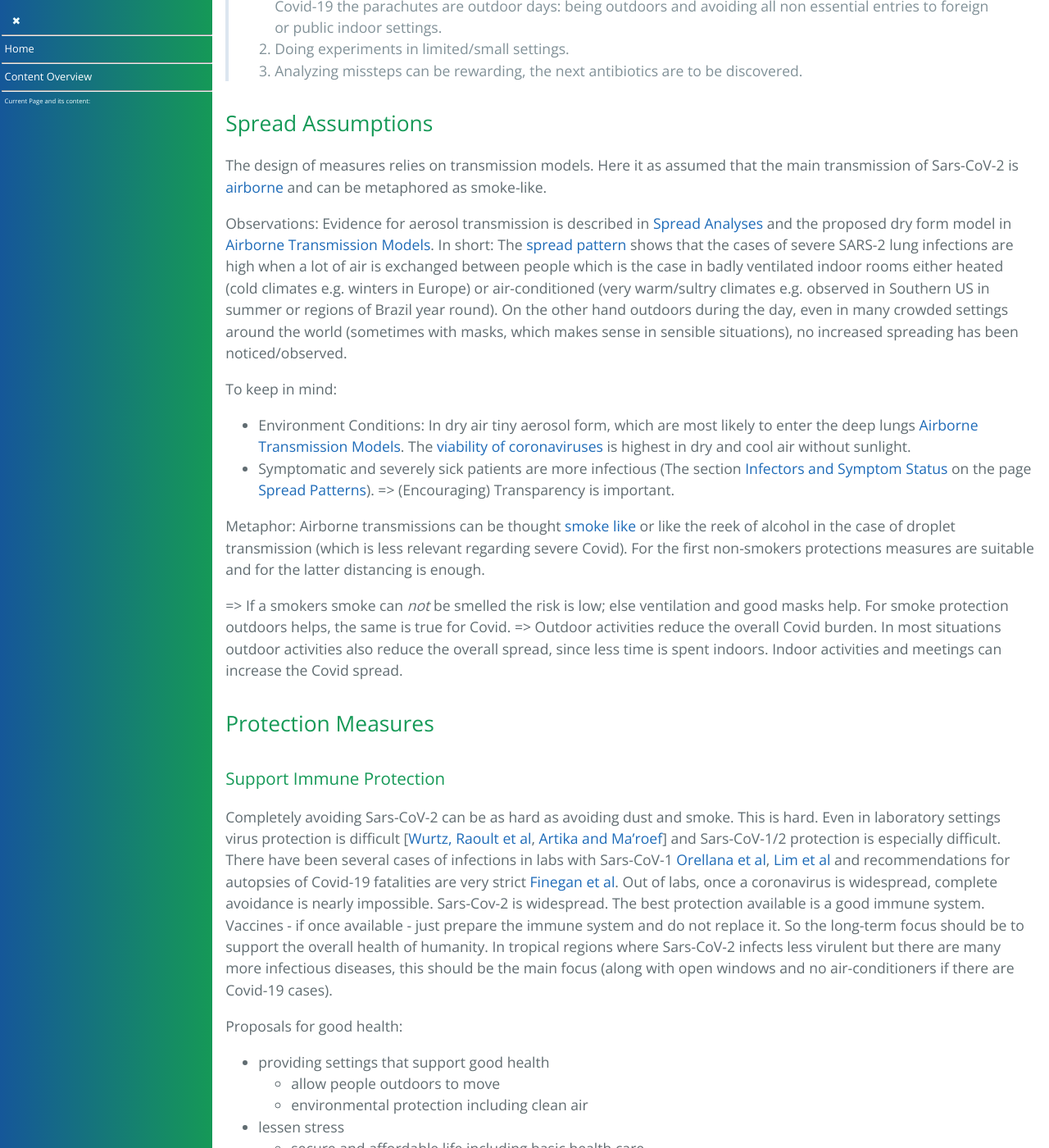
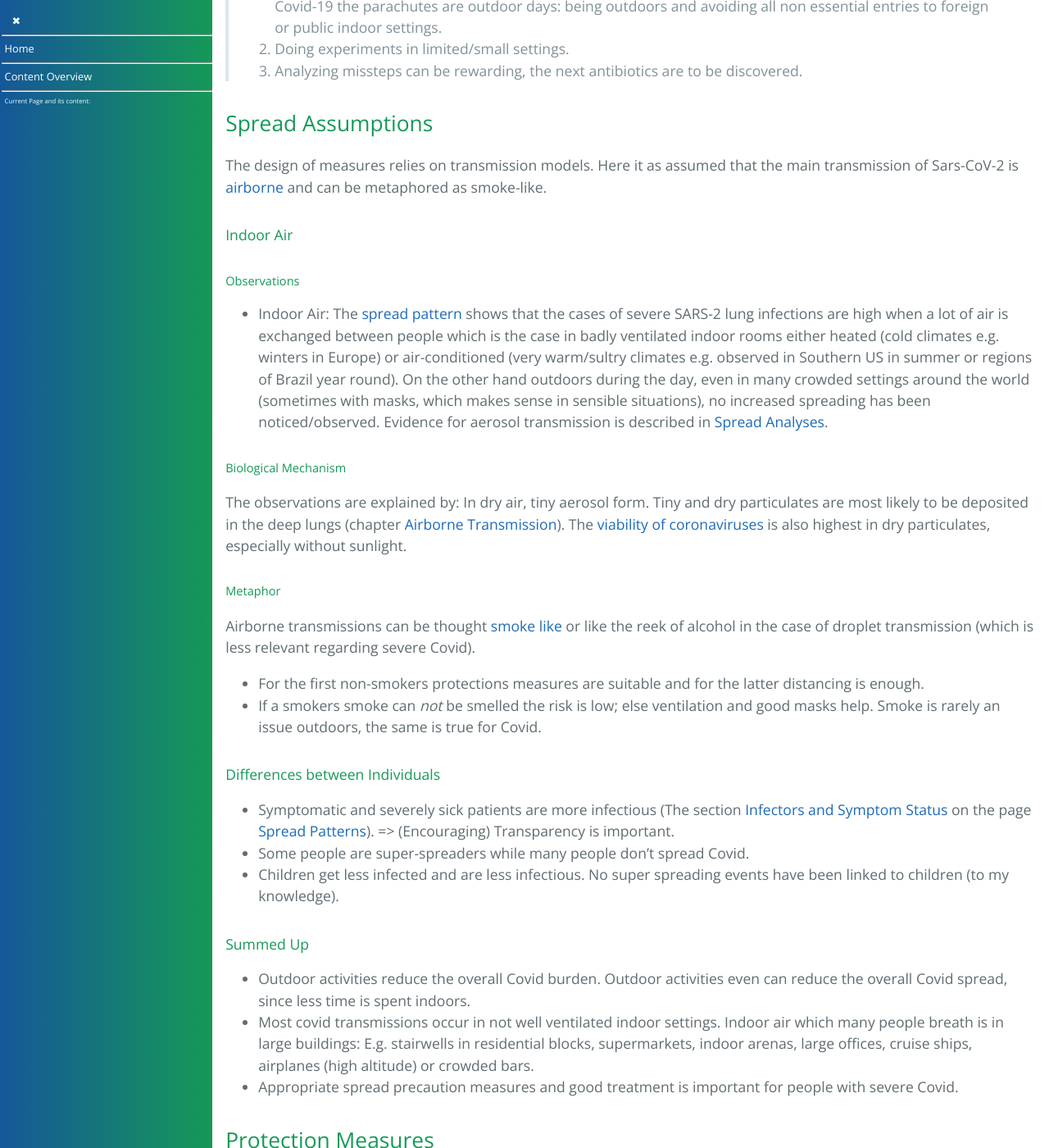
Before and after one commit to forestgrape/coronavirus, a Jekyll site: the page built from 7_social/controlling.md, in a window 1280 px wide and 1400 px high, scrolled down 1760 px. Shown: the whole window at 82% size. Built offline with Jekyll 4.4.1, drawn with Linux system fonts in a browser that asks for light colours; our own code applies the rules of GitHub Pages for plain Markdown files; some of the changed text lies outside the part shown.

Commit message:
clarifications and formulations

```diff
--- a/7_social/controlling.md
+++ b/7_social/controlling.md
@@ -55,23 +55,34 @@ This section extends and   [Public Advices and Suggestions](./index.md#public-ad
 ## Spread Assumptions
 The design of measures relies on transmission models. Here it as assumed that the main transmission of Sars-CoV-2 is [airborne](../5_epidemiological/transmission.md#recap-airborne-transmission) and can be metaphored as smoke-like.
 
-Observations:
-Evidence for aerosol transmission is described in [Spread Analyses](../5_epidemiological/spread_analyses.md) and the proposed dry form model in [Airborne Transmission Models](../5_epidemiological/transmission.md). In short: The [spread pattern](../5_epidemiological/spread_analyses.md) shows that the cases of severe SARS-2 lung infections are high when a lot of air is exchanged between people which is the case in badly ventilated indoor rooms either heated (cold climates e.g. winters in Europe) or air-conditioned (very warm/sultry climates e.g. observed in Southern US in summer or regions of Brazil year round). On the other hand outdoors during the day, even in many crowded settings around the world (sometimes with masks, which makes sense in sensible situations), no increased spreading has been noticed/observed.
+#### Indoor Air
+##### Observations
+* Indoor Air: The [spread pattern](../5_epidemiological/spread_analyses.md) shows that the cases of severe SARS-2 lung infections are high when a lot of air is exchanged between people which is the case in badly ventilated indoor rooms either heated (cold climates e.g. winters in Europe) or air-conditioned (very warm/sultry climates e.g. observed in Southern US in summer or regions of Brazil year round). On the other hand outdoors during the day, even in many crowded settings around the world (sometimes with masks, which makes sense in sensible situations), no increased spreading has been noticed/observed. Evidence for aerosol transmission is described in [Spread Analyses](../5_epidemiological/spread_analyses.md).
 
-To keep in mind:
-* Environment Conditions: In dry air tiny aerosol form, which are most likely to enter the deep lungs [Airborne Transmission Models](../5_epidemiological/transmission.md). The [viability of coronaviruses](../2_biological/virion_viability.md) is highest in dry and cool air without sunlight.
+##### Biological Mechanism
+The observations are explained by: In dry air, tiny aerosol form. Tiny and dry particulates are most likely to be deposited in the deep lungs (chapter [Airborne Transmission](../5_epidemiological/transmission.md)). The [viability of coronaviruses](../2_biological/virion_viability.md) is also highest in dry particulates, especially without sunlight.
+
+##### Metaphor
+Airborne transmissions can be thought [smoke like](../5_epidemiological/transmission.md#metaphor-and-measures) or like the reek of alcohol in the case of droplet transmission (which is less relevant regarding severe Covid).
+* For the first non-smokers protections measures are suitable and for the latter distancing is enough.
+* If a smokers smoke can *not* be smelled the risk is low; else ventilation and good masks help. Smoke is rarely an issue outdoors, the same is true for Covid.
+
+#### Differences between Individuals
 * Symptomatic and severely sick patients are more infectious (The section [Infectors and Symptom Status](../5_epidemiological/spread_analyses.md#infectors-and-symptom-status) on the page [Spread Patterns](../5_epidemiological/spread_analyses.md)). => (Encouraging) Transparency is important.
+* Some people are super-spreaders while many people don't spread Covid.
+* Children get less infected and are less infectious. No super spreading events have been linked to children (to my knowledge).
 
-Metaphor:
-Airborne transmissions can be thought [smoke like](../5_epidemiological/transmission.md#metaphor-and-measures) or like the reek of alcohol in the case of droplet transmission (which is less relevant regarding severe Covid). For the first non-smokers protections measures are suitable and for the latter distancing is enough.
 
-=> If a smokers smoke can *not* be smelled the risk is low; else ventilation and good masks help. For smoke protection outdoors helps, the same is true for Covid.
-=> Outdoor activities reduce the overall Covid burden. In most situations outdoor activities also reduce the overall spread, since less time is spent indoors. Indoor activities and meetings can increase the Covid spread.
+#### Summed Up
+* Outdoor activities reduce the overall Covid burden. Outdoor activities even can reduce the overall Covid spread, since less time is spent indoors.
+* Most covid transmissions occur in not well ventilated indoor settings. Indoor air which many people breath is in large buildings: E.g. stairwells in residential blocks, supermarkets, indoor arenas, large offices, cruise ships, airplanes (high altitude) or crowded bars.
+* Appropriate spread precaution measures and good treatment is important for people with severe Covid.
+
 
 
 ## Protection Measures
 ### Support Immune Protection
-Completely avoiding Sars-CoV-2 can be as hard as avoiding dust and smoke. This is hard. Even in laboratory settings virus protection is difficult [[Wurtz, Raoult et al](#raoult), [Artika and Ma'roef](#artika)] and  Sars-CoV-1/2 protection is especially difficult. There have been several cases of infections in labs with Sars-CoV-1 [Orellana et al](#orellana), [Lim et al](#lim) and recommendations for autopsies of Covid-19 fatalities are very strict [Finegan et al](#finegan). Out of labs, once a coronavirus is widespread, complete avoidance is nearly impossible. Sars-Cov-2 is widespread. The best protection available is a good immune system. Vaccines - if once available - just prepare the immune system and do not replace it. So the long-term focus should be to support the overall health of humanity. In tropical regions where Sars-CoV-2 infects less virulent but there are many more infectious diseases, this should be the main focus (along with open windows and no air-conditioners if there are Covid-19 cases).
+Completely avoiding Sars-CoV-2 can be as hard as avoiding dust and smoke. This is hard. Even in laboratory settings virus protection is difficult [[Wurtz, Raoult et al](#raoult), [Artika and Ma'roef](#artika)] and  Sars-CoV-1/2 protection is especially difficult. There have been several cases of infections in labs with Sars-CoV-1 [Orellana et al](#orellana), [Lim et al](#lim) and recommendations for autopsies of Covid-19 fatalities are very strict [Finegan et al](#finegan). Out of labs, once a coronavirus is widespread, complete avoidance is nearly impossible. Sars-Cov-2 is widespread. The best protection available is a good immune system. Vaccines - ~~if once available~~ available in 2021 - just prepare the immune system and do not replace it. So the long-term focus should be to support the overall health of humanity. In tropical regions where Sars-CoV-2 infects less virulent but there are many more infectious diseases overall health should be the main focus - alongside open windows and no air-conditioners if there are Covid-19 cases.
 
 Proposals for good health:
 * providing settings that support good health
@@ -92,7 +103,7 @@ To prevent droplet transmission outdoors or in very well ventilated situations a
 
 
 ### Ventilation
-Ventilation reduces the indoor airborne spread, since the virion density in [outdoor air](#outdoor-is-safer) is much lower than in indoor air. There should be limits on the CO2 concentration and the concentration should be continuously monitored.
+Ventilation reduces the indoor airborne spread, since the virion density in [outdoor air](#outdoor-is-safer) is much lower than in indoor air. In sensible locations limits on the CO2 concentration and continuous monitoring ensure good ventilation.
 
 * [Escombe et al](#escombe) show natural ventilation is a valid measure and that in the first few minutes of opening the windows a major part of air is exchanged ([escombe: Figure 1](#https://doi.org/10.1371/journal.pmed.0040068.g001)).
 * [Salathe et al](#salathe) simulate the airborne (aerosol) and droplet spread of influenza, based on observed contact patters of high school students. In the simulation, good ventilation is as effective as immunizing around half of the population. // in the paper vaccinate is used instead of immunize, however there's evidence vaccinating against influenza does not stop spreading.
@@ -119,6 +130,7 @@ The focus should be on monitoring cases both for disease progression and to figu
 Relaxed rules are important for the [health of the infected and the possibly infected](../3_medical/covid19.md#movement) and in many situations relaxed rules are more efficient in reducing the spread:
 
 #### Example Calculation of Spread
+
 * ##### Strict Instructions
   With strict quarantine measures, infection risk from known infected is more reduced but fewer people may do tests. Example: Out of 10 infected, 5 are known and 5 unknown/untested
   * the 5 known may infect on average 2 others (thus having a R value of 0.4)
@@ -146,11 +158,11 @@ Overall in the above scenario the relaxed instruction yield an overall lower spr
 * avoid indoor activities with heavy breathing/deep inhaling e.g. sport and singing/shouting
 
 #### Suggestions for Infected
-as for [Possibly Infected](#suggestions-for-possibly-infected) and additionally
+as for [Possibly Infected](#suggestions-for-possibly-infected) and additionally:
 * [High-filtration mask](../6_prevention_and_treatment/masks.md#high-filtration) in all indoor spaces/rooms where people to protect are. Including the own building (stairwell e.g. for laundry/going outside) and the flat e.g. when living in flat sharing. The mask should be changed frequently.
 * No crowded places (outdoors and indoors)
 * Distance: 2 meters outdoors and 4 meters indoors.
-* No close range face-to-face talking
+* No close range face-to-face talking.
 * Ventilate the room and flat before opening extern doors ([Large Buildings](#large-buildings)). Ideally ventilate before opening the personal room and open the door reduced.
 
 #### Isolation by Home-Lockdown
```
